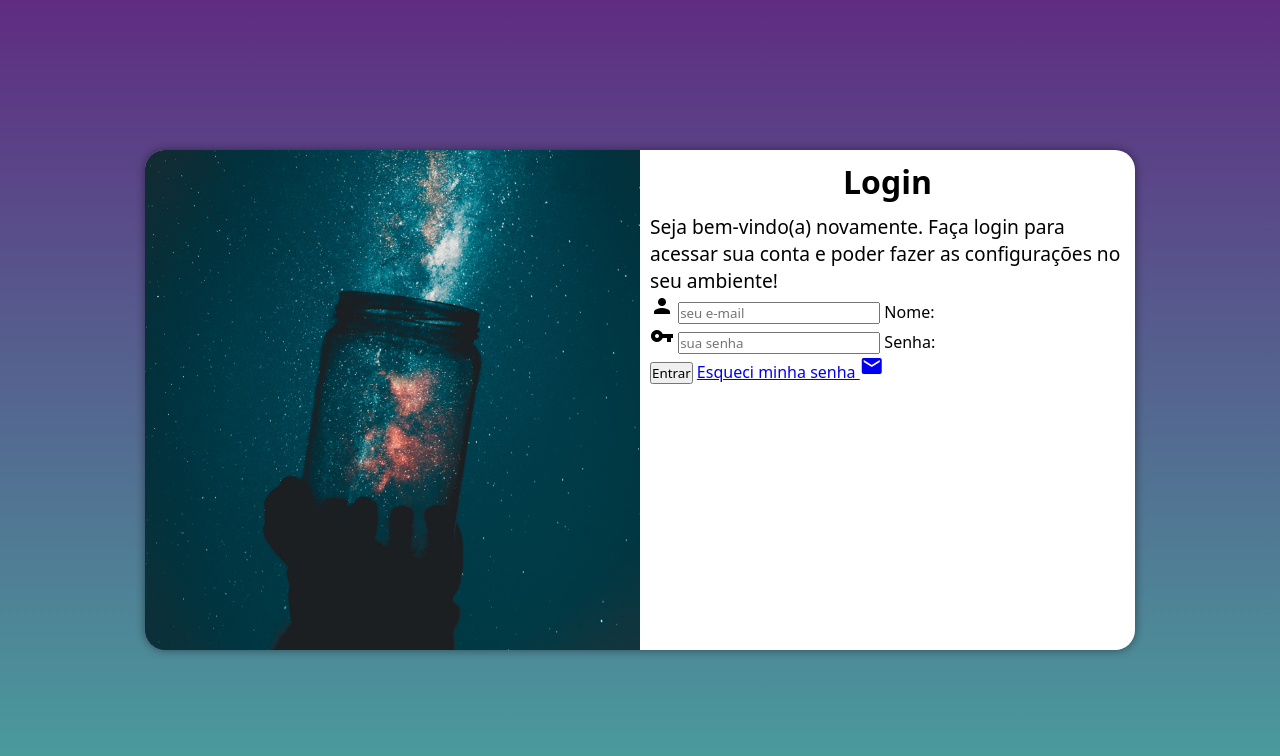
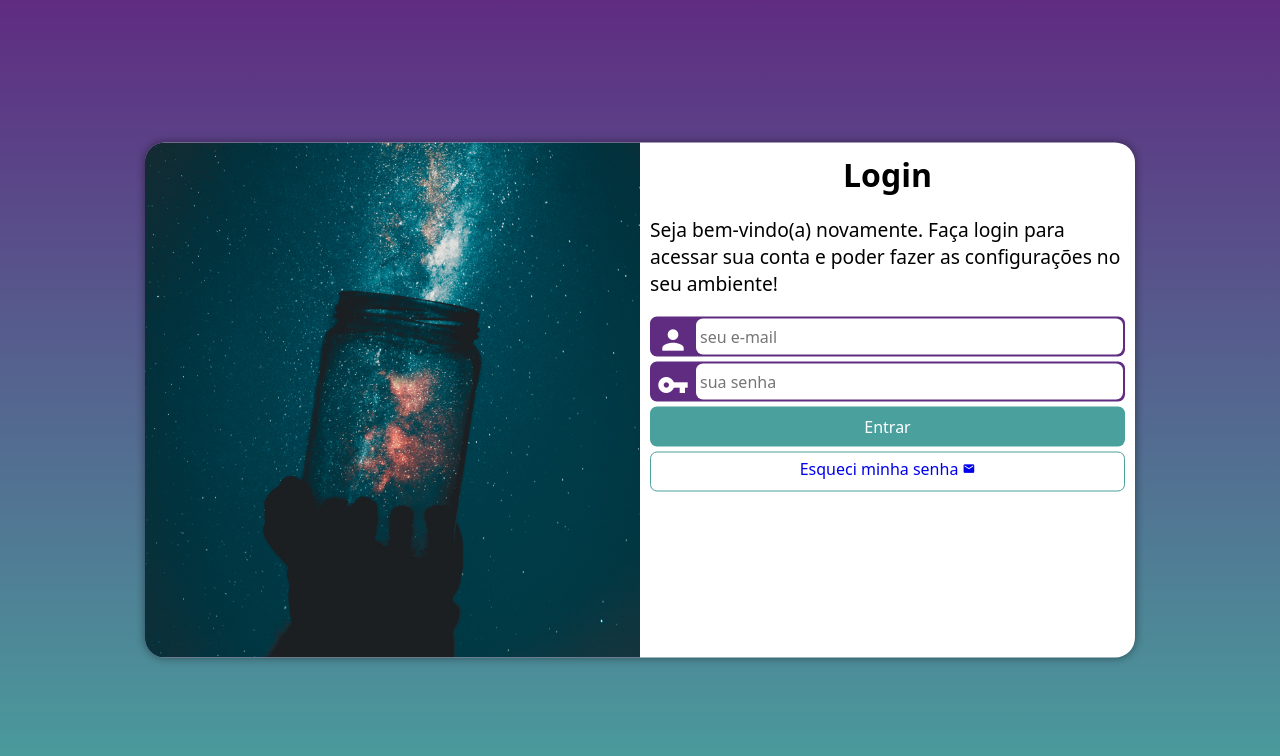
Before and after one commit to GigaDale/projeto-login, a plain HTML site: page index.html in a window 1280 px wide. Drawn offline with Linux system fonts and the light colour scheme.

Commit message:
Terminando o projeto

```diff
--- a/estilos/media-query.css
+++ b/estilos/media-query.css
@@ -49,5 +49,6 @@
 
     div#form > p {
         font-size: 1.2em;
+        margin: 20px 0px;
     }
 }
--- a/estilos/style.css
+++ b/estilos/style.css
@@ -36,7 +36,7 @@ section#login {
 
     background-color: white;
     width: 250px;
-    height: 500px;
+    height: 515px;
     border-radius: 20px;
     box-shadow: 0px 0px 10px rgba(0, 0, 0, 0.452);
 
@@ -66,3 +66,71 @@ div#form > h1 {
 div#form > p {
     font-size: 0.8em;
 }
+
+form > div.campo {
+    background-color: #5f2c82;
+    border: 2px solid #5f2c82;
+    height: 40px;
+    border-radius: 7px;
+    margin: 5px 0px;
+}
+
+div.campo > label {
+    display: none;
+}
+
+div.campo > span {
+    color: white;
+    font-size: 2em;
+    width: 40px;
+    padding: 5px;
+}
+
+div.campo > input {
+    /* background-color: #94cfcd; */
+    font-size: 1em;
+    width: calc(100% - 44px);
+    transform: translate(44px, -42px);
+    height: 100%;
+    border: 0px;
+    border-radius: 7px;
+    padding: 4px;
+}
+
+form > input[type=submit] {
+    display: block;
+    font-size: 1em;
+    width: 100%;
+    height: 40px;
+    background-color: #49a09d;
+    color: white;
+    border: none;
+    border-radius: 7px;
+    cursor: pointer;
+}
+
+form > input[type=submit]:hover {
+    background-color: #2d6462;
+}
+
+form > a.botao {
+    display: block;
+    text-align: center;
+    font-size: 1em;
+    margin-top: 5px;
+    padding-top: 5px;
+    width: 100%;
+    height: 40px;
+    background-color: white;
+    border: 1px solid #49a09d;
+    border-radius: 7px;
+    text-decoration: none;
+}
+
+form > a.botao:hover {
+    background-color: #6cd3cf;
+}
+
+form > a.botao > span {
+    font-size: 0.8em;
+}
--- a/index.html
+++ b/index.html
@@ -29,13 +29,13 @@
                         <label for="nome">Nome:</label>
                     </div>
 
-                    <div>
+                    <div class="campo">
                         <span class="material-icons">vpn_key</span>
                         <input type="password" name="senha" id="senha" placeholder="sua senha" autocomplete="current-password" required minlength="8" maxlength="20">
                         <label for="senha">Senha:</label>
                     </div>
                     <input type="submit" value="Entrar">
-                    <a href="esqueci.html">Esqueci minha senha <span class="material-icons">mail</span></a>
+                    <a href="esqueci.html" class="botao">Esqueci minha senha <span class="material-icons">mail</span></a>
                 </form>
 
             </div>
```
